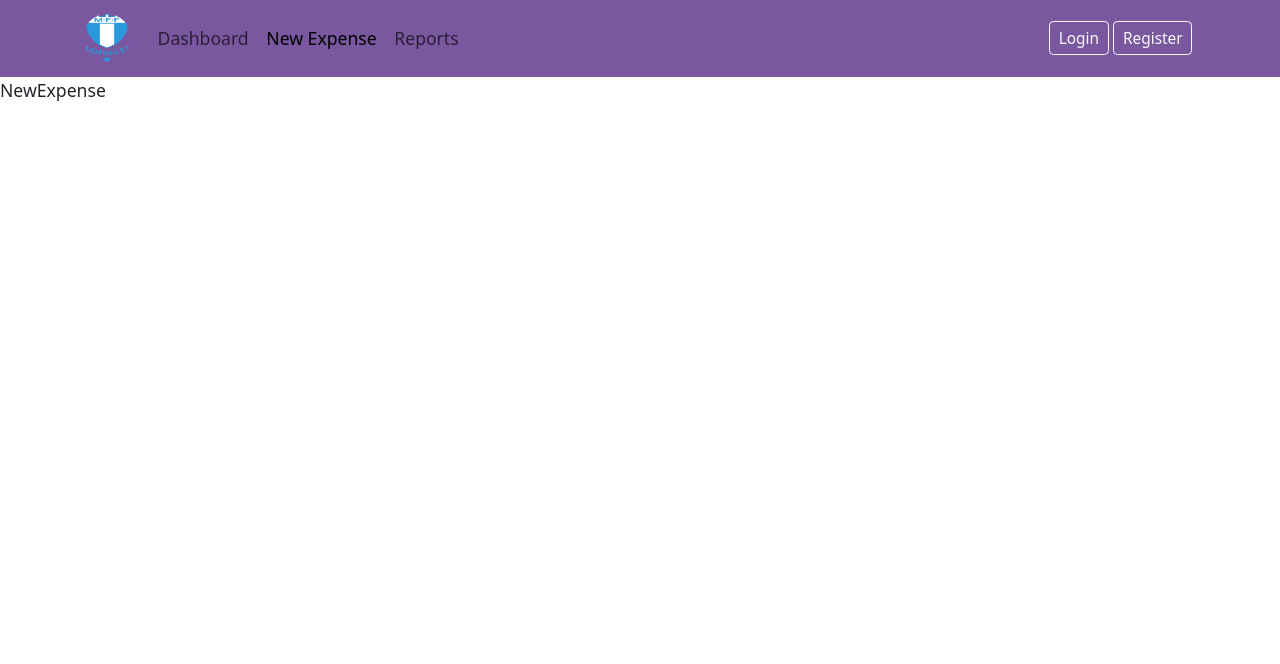
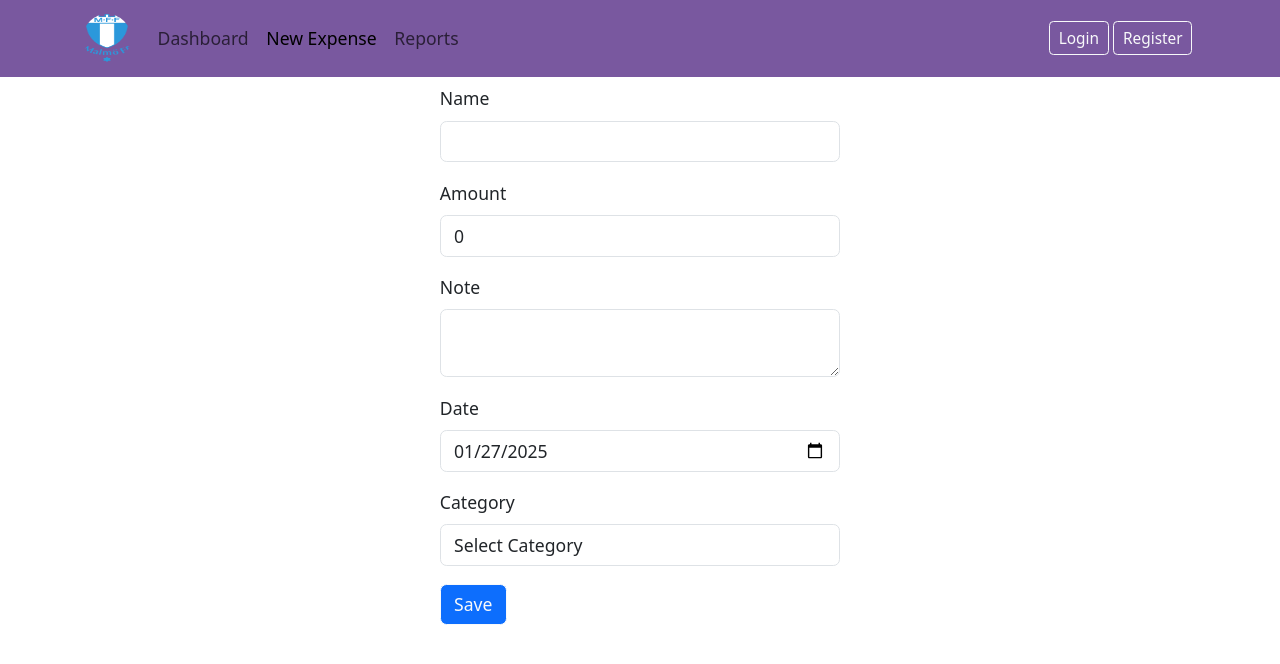
Before and after one commit to e93fem/webapp, a React (Vite) app: page /new in a window 1280 px wide. Shown: the top 664 px of the page. Built offline with nearby package versions, Linux system fonts and the light colour scheme.

Commit message:
save expense completed

```diff
--- a/package.json
+++ b/package.json
@@ -12,10 +12,12 @@
   "dependencies": {
     "axios": "^1.7.9",
     "bootstrap": "^5.3.3",
+    "formik": "^2.4.6",
     "react": "^18.3.1",
     "react-dom": "^18.3.1",
     "react-icons": "^5.4.0",
-    "react-router-dom": "^7.1.3"
+    "react-router-dom": "^7.1.3",
+    "yup": "^1.6.1"
   },
   "devDependencies": {
     "@eslint/js": "^9.17.0",
--- /dev/null
+++ b/src/components/Dropdown.tsx
@@ -0,0 +1,29 @@
+interface Props {
+    options: string[];
+    name: string;
+    id: string;
+    value: string;
+    onChange: (e: React.ChangeEvent<HTMLSelectElement>) => void;
+    onBlur:  (e: React.ChangeEvent<HTMLSelectElement>) => void;
+    label: string;
+    error: string;
+    touched: boolean;
+}
+
+
+const Dropdown = ({options, id, name, value, onChange, onBlur, label, error, touched}: Props) => {
+    return (
+        <div className="mb-3">
+            <label htmlFor={id} className="form-label">
+                {label}
+            </label>
+            <select name={name} id={id} className="form-control" onChange={onChange} onBlur={onBlur}>
+                <option value={value} label="Select Category"></option>
+                {options.map(option => <option key={option} value={option} label={option}></option>)}
+            </select>
+            {touched && error ? (<div className="text-danger fst-italic">{error}</div>) : null}
+        </div>
+    )
+}
+
+export default Dropdown
--- a/src/pages/expense/NewExpense.tsx
+++ b/src/pages/expense/NewExpense.tsx
@@ -1,8 +1,86 @@
+import { useFormik } from "formik";
+import { Expense } from "../../model/Expense";
+import expenseValidationSchema from "../../validation/expenseValidationSchema";
+import Dropdown from "../../components/Dropdown";
+import { expenseCategories } from "../../utils/AppConstants";
+import { saveOrUpdateExpense } from "../../services/expense-service";
+import { useState } from "react";
+import { useNavigate } from "react-router-dom";
 
 const NewExpense = () => {
-  return (
-    <div>NewExpense</div>
+  const navigate = useNavigate()
+  const [error, setErrors] = useState<string>("");
+
+  const formik = useFormik({
+    initialValues: {
+      name: '',
+      amount: 0,
+      note: '',
+      category: '',
+      date: new Date().toISOString().split("T")[0]
+    },
+    onSubmit: (values: Expense) => {
+      saveOrUpdateExpense(values)
+        .then((response) => {
+          if (response && response.status === 201) {
+            navigate("/");
+          }
+          console.log(response)
+        })
+        .catch((error) => {
+          console.log(error);
+          setErrors(error.message);
+        });
+    },
+    validationSchema: expenseValidationSchema
+  }
+
   )
+  return <div className="d-flex justify-content-center align-items-center mt-2">
+    <div className="container col-md-4 col-sm-8 col-xs-12">
+      {error && <p className="text-danger fst-italic">{error}</p>}
+      <form onSubmit={formik.handleSubmit}>
+        <div className="mb-3">
+          <label htmlFor="name" className="form-label">
+            Name
+          </label>
+          <input type="text" id="name" name="name" className="form-control"
+            value={formik.values.name} onChange={formik.handleChange} onBlur={formik.handleBlur} />
+          {formik.touched.name && formik.errors.name ? (<div className="text-danger fst-italic">
+            {formik.errors.name}</div>)
+            : null}
+        </div>
+        <div className="mb-3">
+          <label htmlFor="amount" className="form-label">
+            Amount
+          </label>
+          <input type="number" id="amount" name="amount" className="form-control"
+            value={formik.values.amount} onChange={formik.handleChange} onBlur={formik.handleBlur} />
+          {formik.touched.amount && formik.errors.amount ? (<div className="text-danger fst-italic">{formik.errors.amount}</div>) : null}
+        </div>
+        <div className="mb-3">
+          <label htmlFor="note" className="form-label" >
+            Note
+          </label>
+          <textarea id="note" name="note" className="form-control" value={formik.values.note} onChange={formik.handleChange} />
+        </div>
+        <div className="mb-3">
+          <label htmlFor="date" className="form-label">
+            Date
+          </label>
+          <input type="date" id="date" name="date" className="form-control"
+            value={formik.values.date} onChange={formik.handleChange} onBlur={formik.handleBlur} />
+          {formik.touched.date && formik.errors.date ? (
+            <div className="text-danger fst-italic">{formik.errors.date}</div>) : null}
+
+        </div>
+        <Dropdown options={expenseCategories} id="category" name="category" label="Category"
+          onChange={formik.handleChange} onBlur={formik.handleBlur} error={formik.errors.category}
+          touched={formik.touched.category} value={formik.values.category}></Dropdown>
+        <button className="btn bnt-sm btn-primary btn-outline-light" type="submit">Save</button>
+      </form>
+    </div>
+  </div>
 }
 
 export default NewExpense
--- a/src/services/expense-service.ts
+++ b/src/services/expense-service.ts
@@ -10,5 +10,9 @@ export const getExpenseByExpenseId = (expenseId: string) => {
 }
 
 export const deleteExpenseByExpenseId = (expenseId: string) => {
-    return apiClient.delete<void>(`/expenses/${expenseId}`)
+    return apiClient.delete<void>(`/expenses/${expenseId}`);
 }
+
+export const saveOrUpdateExpense = (expense: Expense) => {
+    return apiClient.post<Expense>(`/expenses`, expense);
+}
--- /dev/null
+++ b/src/utils/AppConstants.ts
@@ -0,0 +1,7 @@
+export const expenseCategories = [
+    "Shopping",
+    "Food",
+    "Transport",
+    "Utilities",
+    "Others"
+]
--- /dev/null
+++ b/src/validation/expenseValidationSchema.ts
@@ -0,0 +1,12 @@
+import * as Yup from 'yup';
+
+const expenseValidationSchema = Yup.object({
+    name: Yup.string().required('Expense name is required').min(3, 'Expense name must be at least 3 character long'),
+    amount: Yup.number()
+        .required('Expense amount is required')
+        .positive('Expense amount must be greater than 0'),
+    date: Yup.date().required('Expense date is required'),
+    category: Yup.string().required('Expense category is required')
+});
+
+export default expenseValidationSchema;
```
Also changed, not shown: 1 other file (tests, documents, lock files or other folders).
